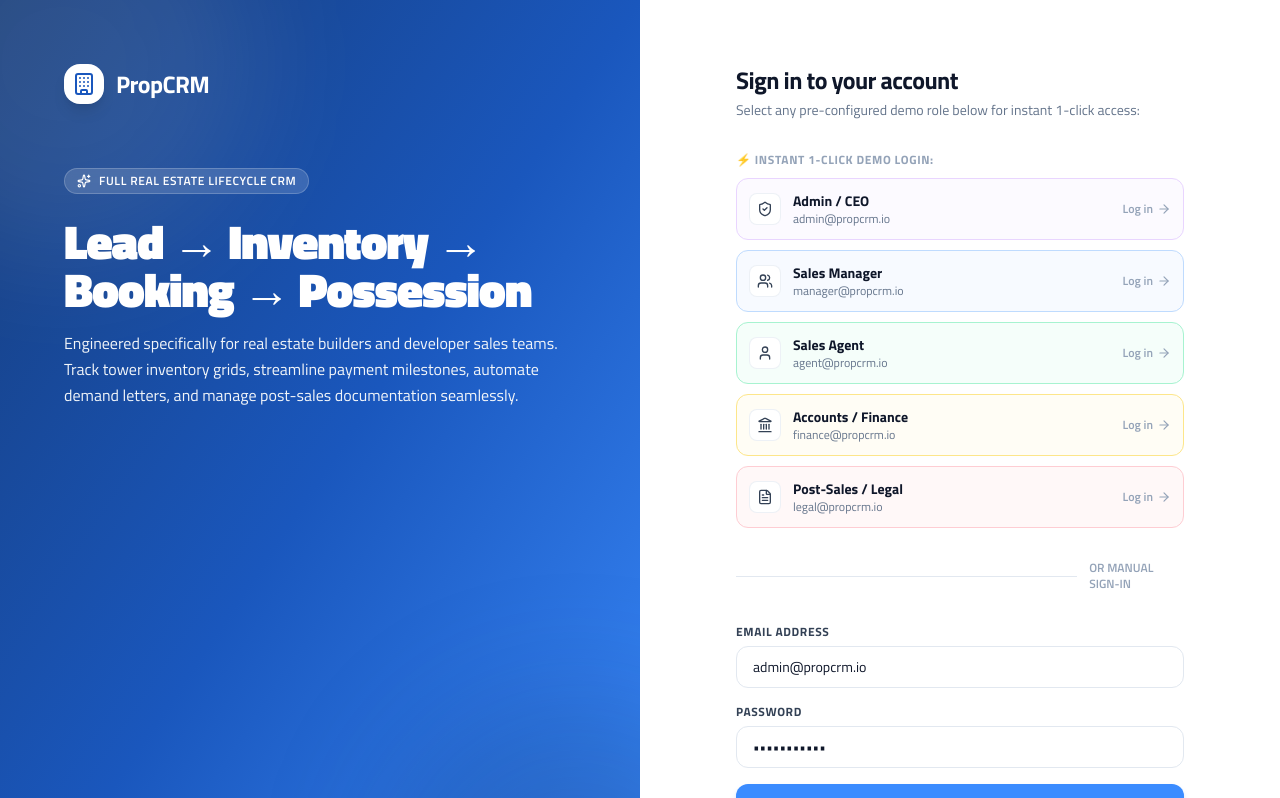
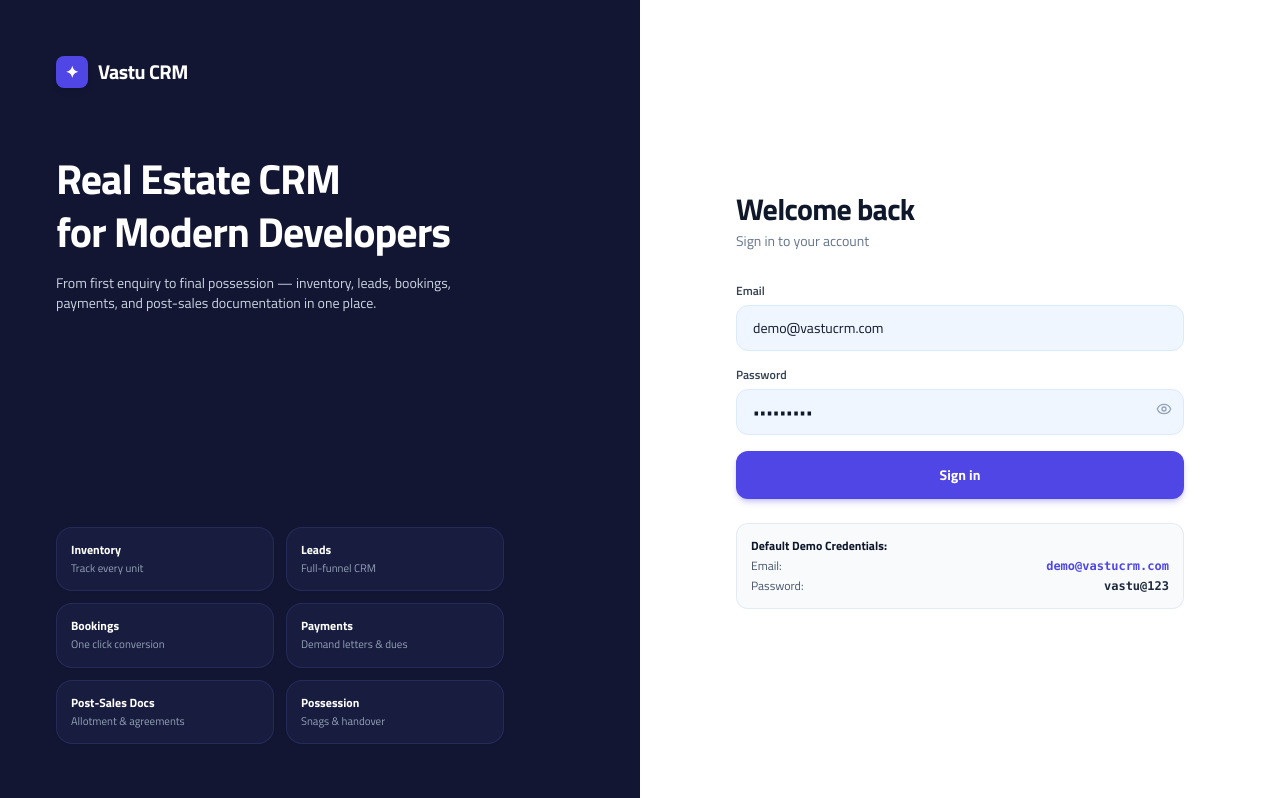
Before and after one commit to Akashxofficial/CRM-1, a Next.js app: page /login in a window 1280 px wide. Shown: the top 798 px of the page. Built offline with nearby package versions, Linux system fonts and the light colour scheme.

Commit message:
feat: redesign login page to exactly match Vastu CRM layout, hero feature cards, inputs, and credentials

```diff
--- a/src/app/login/page.tsx
+++ b/src/app/login/page.tsx
@@ -2,29 +2,19 @@
 
 import { useState, useTransition } from "react";
 import { switchDemoRoleAction } from "@/actions/auth-actions";
-import { Building, ShieldCheck, Users, User, Landmark, FileText, ArrowRight, Loader2, Sparkles } from "lucide-react";
+import { Eye, EyeOff, Loader2 } from "lucide-react";
 
 export default function LoginPage() {
-  const [email, setEmail] = useState("admin@propcrm.io");
-  const [password, setPassword] = useState("password123");
+  const [email, setEmail] = useState("demo@vastucrm.com");
+  const [password, setPassword] = useState("vastu@123");
+  const [showPassword, setShowPassword] = useState(false);
   const [isPending, startTransition] = useTransition();
   const [error, setError] = useState("");
 
-  const handleDemoLogin = (role: any, demoEmail: string) => {
-    setError("");
-    startTransition(async () => {
-      const res = await switchDemoRoleAction(role);
-      if (res.error) {
-        setError(res.error);
-      } else {
-        window.location.href = "/dashboard";
-      }
-    });
-  };
-
-  const handleManualSubmit = (e: React.FormEvent) => {
+  const handleSubmit = (e: React.FormEvent) => {
     e.preventDefault();
     setError("");
+
     startTransition(async () => {
       let role: any = "ADMIN";
       if (email.includes("manager")) role = "SALES_MANAGER";
@@ -41,126 +31,79 @@ export default function LoginPage() {
     });
   };
 
-  const demoAccounts = [
-    { role: "ADMIN", name: "Admin / CEO", email: "admin@propcrm.io", icon: ShieldCheck, color: "border-purple-200 hover:border-purple-400 bg-purple-50/50 text-purple-700 hover:bg-purple-50" },
-    { role: "SALES_MANAGER", name: "Sales Manager", email: "manager@propcrm.io", icon: Users, color: "border-blue-200 hover:border-blue-400 bg-blue-50/50 text-blue-700 hover:bg-blue-50" },
-    { role: "SALES_AGENT", name: "Sales Agent", email: "agent@propcrm.io", icon: User, color: "border-emerald-200 hover:border-emerald-400 bg-emerald-50/50 text-emerald-700 hover:bg-emerald-50" },
-    { role: "ACCOUNTS", name: "Accounts / Finance", email: "finance@propcrm.io", icon: Landmark, color: "border-amber-200 hover:border-amber-400 bg-amber-50/50 text-amber-700 hover:bg-amber-50" },
-    { role: "POST_SALES", name: "Post-Sales / Legal", email: "legal@propcrm.io", icon: FileText, color: "border-rose-200 hover:border-rose-400 bg-rose-50/50 text-rose-700 hover:bg-rose-50" },
+  const featureCards = [
+    { title: "Inventory", subtitle: "Track every unit" },
+    { title: "Leads", subtitle: "Full-funnel CRM" },
+    { title: "Bookings", subtitle: "One click conversion" },
+    { title: "Payments", subtitle: "Demand letters & dues" },
+    { title: "Post-Sales Docs", subtitle: "Allotment & agreements" },
+    { title: "Possession", subtitle: "Snags & handover" },
   ];
 
   return (
-    <div className="min-h-screen w-full flex flex-col lg:flex-row bg-[#F8FAFC] text-slate-900 font-sans">
-      {/* Left Column: Hero & Branding */}
-      <div className="lg:w-1/2 p-8 lg:p-16 flex flex-col justify-between relative overflow-hidden bg-gradient-to-br from-[#163C7A] via-[#1A57BD] to-[#3B8CFF] text-white">
-        {/* Background Glows */}
-        <div className="absolute -top-32 -left-32 w-96 h-96 bg-white/10 rounded-full blur-3xl pointer-events-none" />
-        <div className="absolute -bottom-32 -right-32 w-96 h-96 bg-[#0E254E]/20 rounded-full blur-3xl pointer-events-none" />
-
-        <div className="relative z-10">
-          <div className="flex items-center gap-3">
-            <div className="w-10 h-10 rounded-2xl bg-white text-[#1A57BD] flex items-center justify-center shadow-lg font-bold">
-              <Building className="w-6 h-6" />
+    <div className="min-h-screen w-full flex flex-col lg:flex-row font-sans">
+      {/* Left Column: Hero & Product Pillars (Matching Vastu CRM) */}
+      <div className="lg:w-1/2 p-8 lg:p-14 flex flex-col justify-between relative bg-[#131633] text-white">
+        <div>
+          {/* Logo */}
+          <div className="flex items-center gap-2.5">
+            <div className="w-8 h-8 rounded-lg bg-[#4F46E5] flex items-center justify-center text-white font-bold text-sm shadow-md">
+              <span className="text-white text-base">✦</span>
             </div>
-            <span className="font-bold text-2xl tracking-tight text-white font-heading">
-              PropCRM
+            <span className="font-bold text-xl tracking-tight text-white font-heading">
+              Vastu CRM
             </span>
           </div>
 
-          <div className="mt-16 max-w-lg">
-            <div className="inline-flex items-center gap-2 px-3 py-1 rounded-full bg-white/15 border border-white/20 text-white text-xs font-semibold uppercase tracking-wider mb-6 backdrop-blur-sm">
-              <Sparkles className="w-3.5 h-3.5" /> Full Real Estate Lifecycle CRM
-            </div>
-            <h1 className="text-4xl lg:text-5xl font-extrabold tracking-tight text-white leading-tight">
-              Lead → Inventory → Booking → Possession
+          {/* Headline & Description */}
+          <div className="mt-12 lg:mt-16 max-w-lg">
+            <h1 className="text-3xl lg:text-[42px] font-bold tracking-tight text-white leading-tight font-heading">
+              Real Estate CRM <br />
+              for Modern Developers
             </h1>
-            <p className="mt-4 text-base text-slate-100 leading-relaxed">
-              Engineered specifically for real estate builders and developer sales teams.
-              Track tower inventory grids, streamline payment milestones, automate demand letters,
-              and manage post-sales documentation seamlessly.
+            <p className="mt-4 text-xs sm:text-sm text-slate-300 leading-relaxed max-w-md">
+              From first enquiry to final possession — inventory, leads, bookings, payments, and post-sales documentation in one place.
             </p>
           </div>
         </div>
 
-        <div className="mt-12 pt-8 border-t border-white/15 flex flex-wrap items-center gap-8 text-xs text-white/80 relative z-10">
-          <div>
-            <p className="text-white font-bold text-lg">100%</p>
-            <p>RBAC Enforced</p>
+        {/* Feature Cards Grid (2x3) */}
+        <div className="mt-12 grid grid-cols-2 gap-3 max-w-md">
+          {featureCards.map((feat) => (
+            <div
+              key={feat.title}
+              className="p-3.5 rounded-2xl bg-[#1c2045]/70 border border-[#2b3164]/70 shadow-sm"
+            >
+              <div className="text-xs font-bold text-white font-heading">{feat.title}</div>
+              <div className="text-[11px] text-slate-400 mt-0.5">{feat.subtitle}</div>
             </div>
-          <div>
-            <p className="text-white font-bold text-lg">1-Click</p>
-            <p>Booking Conversion</p>
-          </div>
-          <div>
-            <p className="text-white font-bold text-lg">Real-Time</p>
-            <p>Inventory Hold Timers</p>
-          </div>
+          ))}
         </div>
       </div>
 
-      {/* Right Column: Instant Role Login & Credentials */}
+      {/* Right Column: Clean White Form (Matching Vastu CRM) */}
       <div className="lg:w-1/2 p-8 lg:p-16 flex flex-col justify-center bg-white">
-        <div className="max-w-md w-full mx-auto space-y-8">
+        <div className="max-w-md w-full mx-auto space-y-6">
           <div>
-            <h2 className="text-2xl font-bold text-slate-900 tracking-tight">Sign in to your account</h2>
-            <p className="text-sm text-slate-500 mt-1">
-              Select any pre-configured demo role below for instant 1-click access:
+            <h2 className="text-2xl sm:text-3xl font-bold text-slate-900 tracking-tight font-heading">
+              Welcome back
+            </h2>
+            <p className="text-xs sm:text-sm text-slate-500 mt-1">
+              Sign in to your account
             </p>
           </div>
 
           {error && (
-            <div className="p-3.5 rounded-xl bg-rose-50 border border-rose-200 text-rose-600 text-xs">
+            <div className="p-3 rounded-xl bg-rose-50 border border-rose-200 text-rose-600 text-xs">
               {error}
             </div>
           )}
 
-          {/* 1-Click Demo Personas */}
-          <div className="space-y-2.5">
-            <span className="text-xs font-bold uppercase tracking-wider text-slate-400 block mb-1">
-              ⚡ Instant 1-Click Demo Login:
-            </span>
-            {demoAccounts.map((account) => {
-              const Icon = account.icon;
-              return (
-                <button
-                  key={account.role}
-                  type="button"
-                  onClick={() => handleDemoLogin(account.role, account.email)}
-                  disabled={isPending}
-                  className={`w-full flex items-center justify-between p-3 rounded-xl border text-left transition-all group ${account.color} shadow-2xs`}
-                >
-                  <div className="flex items-center gap-3">
-                    <div className="w-8 h-8 rounded-lg bg-white shadow-2xs border border-slate-200/60 flex items-center justify-center text-slate-700 group-hover:text-[#3B8CFF] transition">
-                      <Icon className="w-4 h-4" />
-                    </div>
+          {/* Form */}
+          <form onSubmit={handleSubmit} className="space-y-4 pt-2">
             <div>
-                      <div className="text-sm font-bold text-slate-900 group-hover:text-[#3B8CFF] transition">
-                        {account.name}
-                      </div>
-                      <div className="text-xs text-slate-500">{account.email}</div>
-                    </div>
-                  </div>
-                  <div className="flex items-center gap-1 text-xs font-semibold text-slate-400 group-hover:text-[#3B8CFF] transition">
-                    <span>Log in</span>
-                    <ArrowRight className="w-3.5 h-3.5 group-hover:translate-x-1 transition" />
-                  </div>
-                </button>
-              );
-            })}
-          </div>
-
-          <div className="relative flex items-center justify-center">
-            <div className="border-t border-slate-200 w-full" />
-            <span className="bg-white px-3 text-xs text-slate-400 uppercase font-semibold">
-              Or Manual Sign-In
-            </span>
-          </div>
-
-          {/* Manual Form */}
-          <form onSubmit={handleManualSubmit} className="space-y-4">
-            <div>
-              <label className="block text-xs font-bold uppercase tracking-wider text-slate-700 mb-1.5">
-                Email Address
+              <label className="block text-xs font-semibold text-slate-700 mb-1.5">
+                Email
               </label>
               <input
                 type="email"
@@ -168,43 +111,62 @@ export default function LoginPage() {
                 value={email}
                 onChange={(e) => setEmail(e.target.value)}
                 placeholder="demo@vastucrm.com"
-                className="w-full px-4 py-2.5 rounded-xl bg-white border border-slate-200 text-slate-900 placeholder-slate-400 focus:outline-none focus:ring-2 focus:ring-[#3B8CFF] text-sm shadow-2xs"
+                className="w-full px-4 py-3 rounded-xl bg-[#F0F6FF] border border-blue-100 text-slate-900 placeholder-slate-400 focus:outline-none focus:ring-2 focus:ring-[#4F46E5] text-sm font-medium"
               />
             </div>
 
             <div>
-              <label className="block text-xs font-bold uppercase tracking-wider text-slate-700 mb-1.5">
+              <label className="block text-xs font-semibold text-slate-700 mb-1.5">
                 Password
               </label>
+              <div className="relative">
                 <input
-                type="password"
+                  type={showPassword ? "text" : "password"}
                   required
                   value={password}
                   onChange={(e) => setPassword(e.target.value)}
                   placeholder="••••••••"
-                className="w-full px-4 py-2.5 rounded-xl bg-white border border-slate-200 text-slate-900 placeholder-slate-400 focus:outline-none focus:ring-2 focus:ring-[#3B8CFF] text-sm shadow-2xs"
+                  className="w-full px-4 py-3 rounded-xl bg-[#F0F6FF] border border-blue-100 text-slate-900 placeholder-slate-400 focus:outline-none focus:ring-2 focus:ring-[#4F46E5] text-sm font-medium pr-10"
                 />
+                <button
+                  type="button"
+                  onClick={() => setShowPassword((prev) => !prev)}
+                  className="absolute right-3 top-3 text-slate-400 hover:text-slate-600"
+                >
+                  {showPassword ? (
+                    <EyeOff className="w-4 h-4" />
+                  ) : (
+                    <Eye className="w-4 h-4" />
+                  )}
+                </button>
+              </div>
             </div>
 
             <button
               type="submit"
               disabled={isPending}
-              className="w-full py-3 rounded-xl bg-[#3B8CFF] hover:bg-[#2570E8] font-bold text-white shadow-md shadow-[#3B8CFF]/25 flex items-center justify-center gap-2 transition disabled:opacity-50 text-sm"
+              className="w-full py-3.5 rounded-xl bg-[#4F46E5] hover:bg-[#4338CA] font-bold text-white shadow-md shadow-[#4F46E5]/25 flex items-center justify-center gap-2 transition disabled:opacity-50 text-sm mt-2"
             >
               {isPending ? (
                 <Loader2 className="w-4 h-4 animate-spin" />
               ) : (
-                <>
-                  <span>Sign In to PropCRM</span>
-                  <ArrowRight className="w-4 h-4" />
-                </>
+                <span>Sign in</span>
               )}
             </button>
           </form>
 
-          <p className="text-center text-xs text-slate-500">
-            Reference Product: <strong>app.vastucrm.com</strong> demo credentials (`demo@vastucrm.com` / `vastu@123`) are fully supported.
-          </p>
+          {/* Helper Credentials info */}
+          <div className="p-3.5 rounded-xl bg-[#F8FAFC] border border-slate-200/80 text-xs text-slate-600 space-y-1">
+            <span className="font-bold text-slate-900 block">Default Demo Credentials:</span>
+            <div className="flex justify-between">
+              <span>Email:</span>
+              <code className="font-bold text-[#4F46E5]">demo@vastucrm.com</code>
+            </div>
+            <div className="flex justify-between">
+              <span>Password:</span>
+              <code className="font-bold text-slate-800">vastu@123</code>
+            </div>
+          </div>
         </div>
       </div>
     </div>
```
Lines whose indentation alone changed are shown as unchanged.
